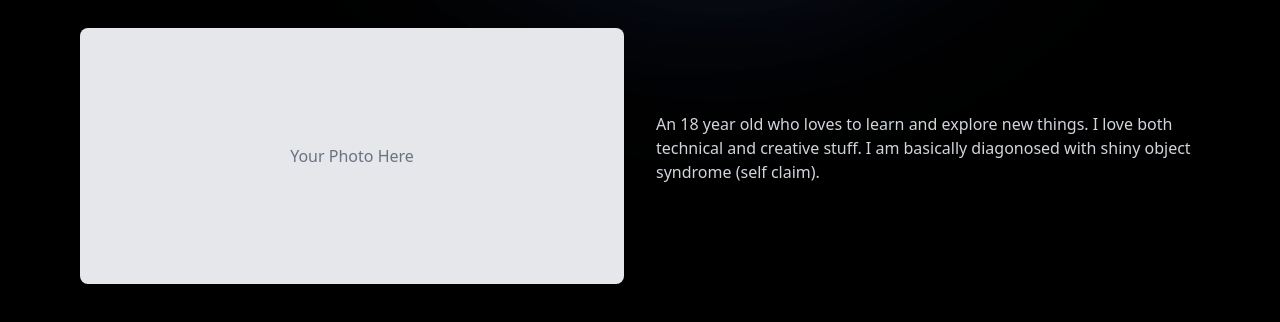
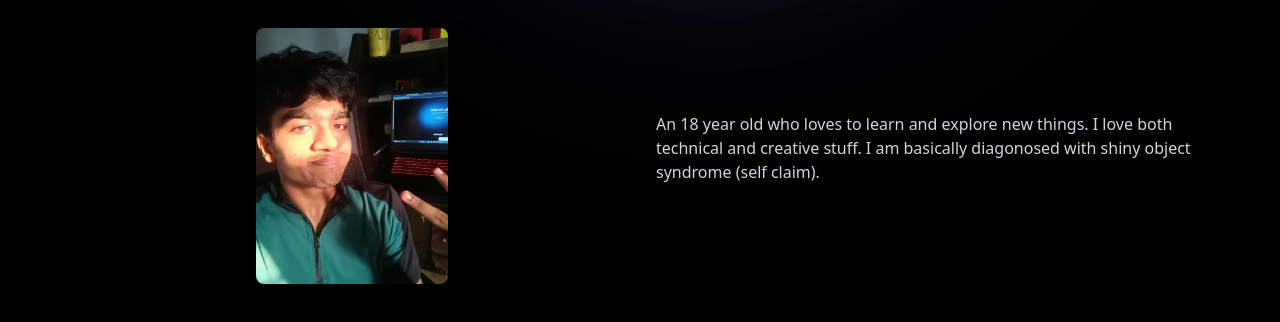
Before and after one commit to FazalThe/PersoTWCSS, a website built with Vite: page index.html in a window 1280 px wide. Shown: the part 642-964 px from the top of the page. Built offline with nearby package versions, Linux system fonts and the light colour scheme.

Commit message:
Image added

```diff
--- a/index.html
+++ b/index.html
@@ -35,8 +35,8 @@
         <div class="fade-in max-w-6xl mx-auto px-4">
             <h2 class="text-3xl font-bold text-gray-300 mb-8 text-center">About Me</h2>
             <div class="grid md:grid-cols-2 gap-8 items-center">
-                <div class="bg-gray-200 h-64 rounded-lg flex items-center justify-center">
-                    <p class="text-gray-500">Your Photo Here</p>
+                <div class="flex items-center justify-center">
+                    <img src="./assets/me.jpeg" alt="Photo of Fazal" class="h-64 rounded-lg object-cover">
                 </div>
                 <div>
                     <p class="text-gray-300 mb-4">
```
Also changed, not shown: assets/me.jpeg (added).
